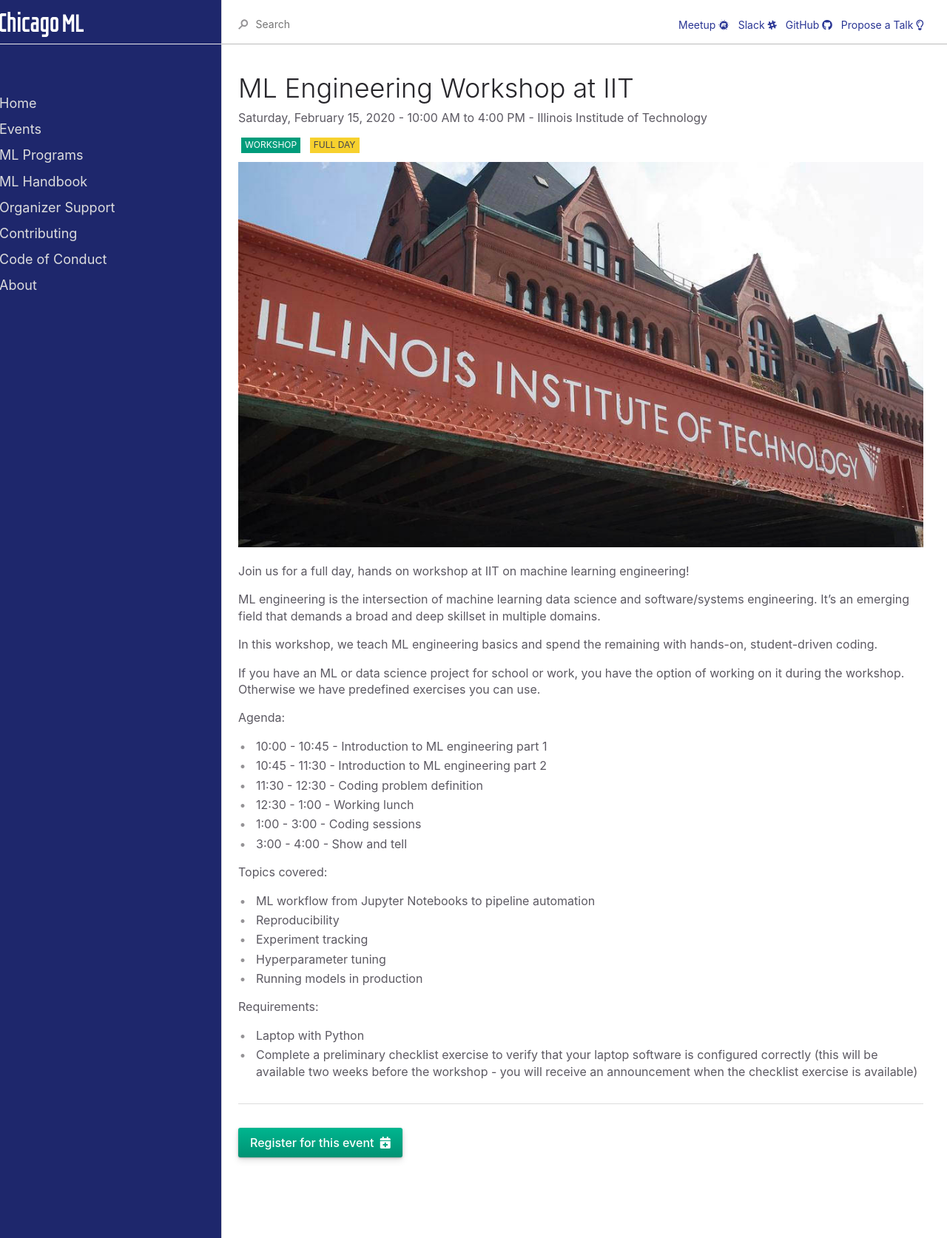
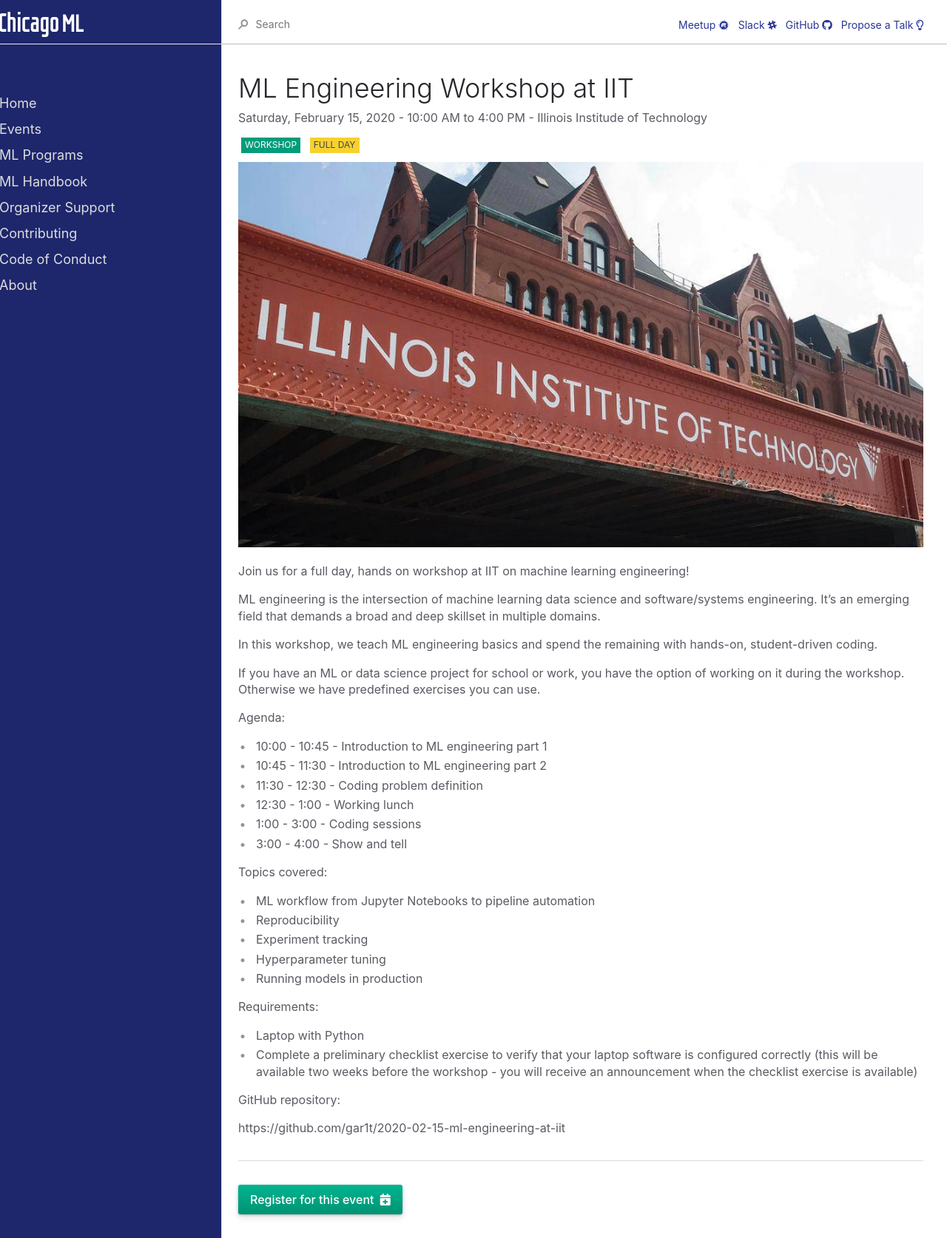
Before and after one commit to gar1t/ChicagoML, a Jekyll site: the page built from _posts/2020-02-15-ml-engineering-at-itt.md, in a window 1280 px wide. Shown: the whole page at 74% size. Built offline with Jekyll 4.4.1, drawn with Linux system fonts in a browser that asks for light colours.

Commit message:
Some links for event

```diff
--- a/_posts/2020-02-15-ml-engineering-at-itt.md
+++ b/_posts/2020-02-15-ml-engineering-at-itt.md
@@ -24,6 +24,8 @@ If you have an ML or data science project for school or work, you have
 the option of working on it during the workshop. Otherwise we have
 predefined exercises you can use.
 
+<!--more-->
+
 Agenda:
 
 - 10:00 - 10:45 - Introduction to ML engineering part 1
@@ -48,3 +50,7 @@ Requirements:
   software is configured correctly (this will be available two weeks
   before the workshop - you will receive an announcement when the
   checklist exercise is available)
+
+GitHub repository:
+
+https://github.com/gar1t/2020-02-15-ml-engineering-at-iit
```
